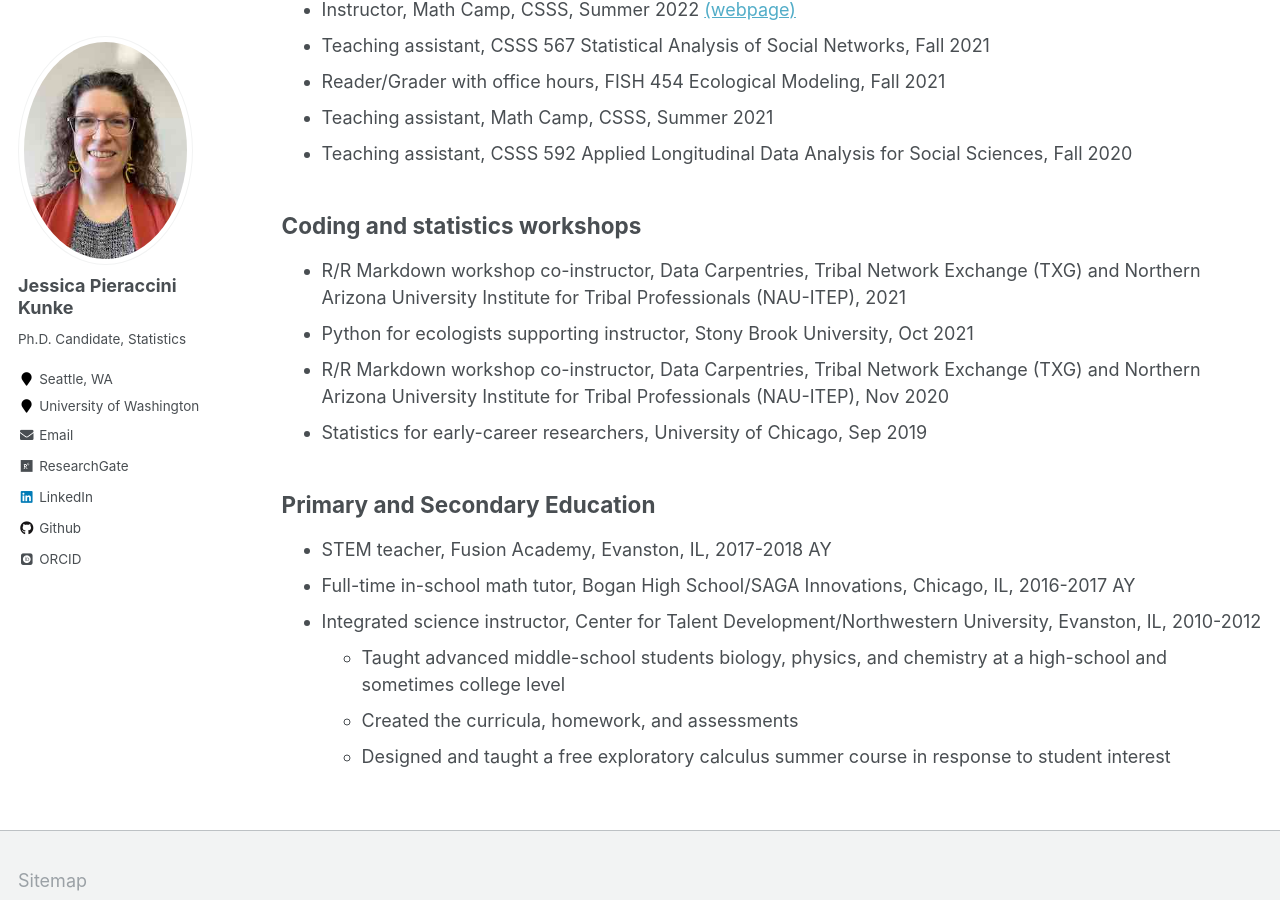
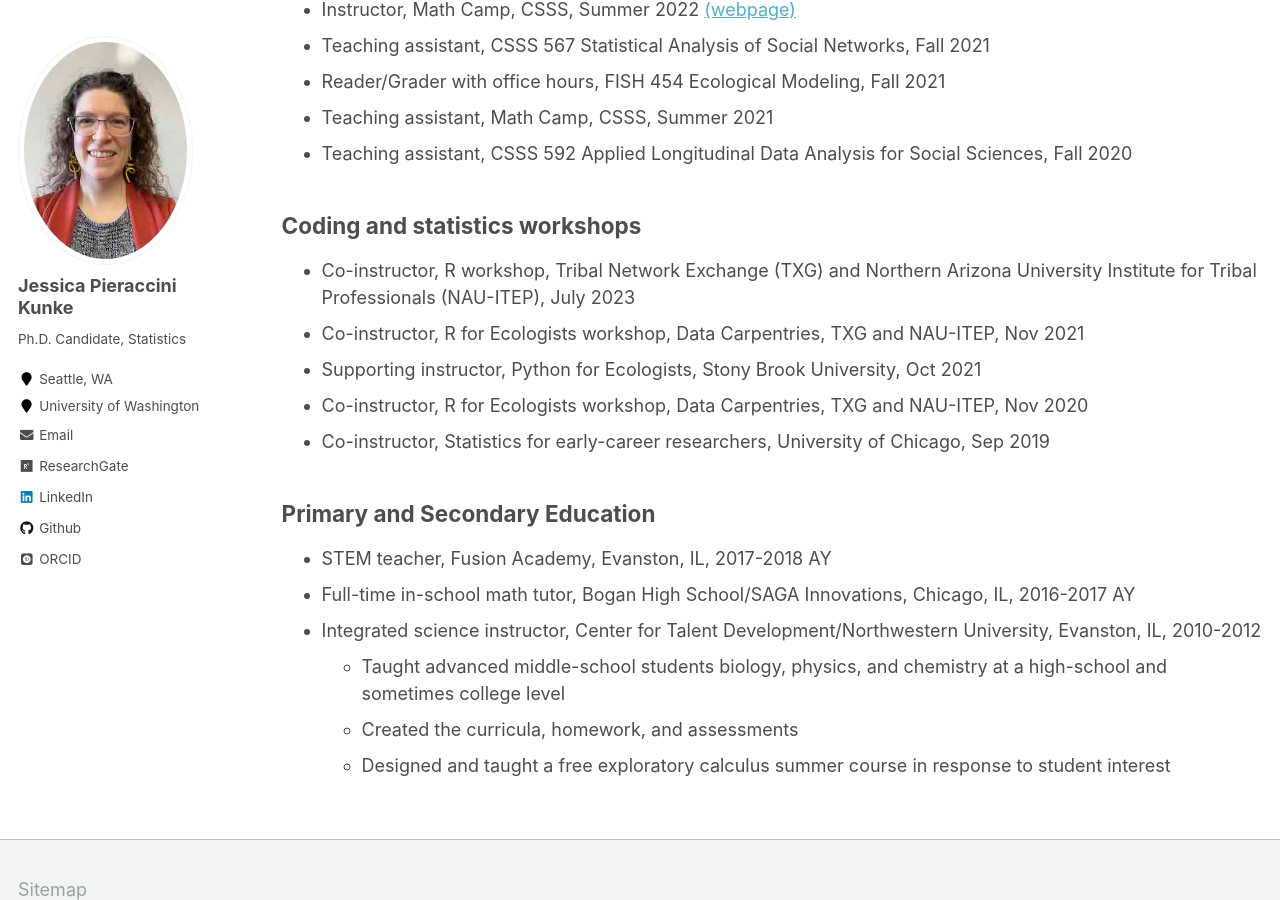
Before and after one commit to jpierkunke/jpierkunke.github.io, a Jekyll site: the page built from _pages/teaching.md, in a window 1280 px wide and 900 px high, scrolled down 809 px. Built offline with Jekyll 4.4.1, drawn with Linux system fonts in a browser that asks for light colours; some web fonts are replaced.

Commit message:
Update teaching.md

```diff
--- a/_pages/teaching.md
+++ b/_pages/teaching.md
@@ -23,10 +23,11 @@ One of my key roles is to help students become more self-directed learners, whic
 
 ## Coding and statistics workshops
 
-- R/R Markdown workshop co-instructor, Data Carpentries, Tribal Network Exchange (TXG) and Northern Arizona University Institute for Tribal Professionals (NAU-ITEP), 2021
-- Python for ecologists supporting instructor, Stony Brook University, Oct 2021
-- R/R Markdown workshop co-instructor, Data Carpentries, Tribal Network Exchange (TXG) and Northern Arizona University Institute for Tribal Professionals (NAU-ITEP), Nov 2020
-- Statistics for early-career researchers, University of Chicago, Sep 2019
+- Co-instructor, R workshop, Tribal Network Exchange (TXG) and Northern Arizona University Institute for Tribal Professionals (NAU-ITEP), July 2023
+- Co-instructor, R for Ecologists workshop, Data Carpentries, TXG and NAU-ITEP, Nov 2021
+- Supporting instructor, Python for Ecologists, Stony Brook University, Oct 2021
+- Co-instructor, R for Ecologists workshop, Data Carpentries, TXG and NAU-ITEP, Nov 2020
+- Co-instructor, Statistics for early-career researchers, University of Chicago, Sep 2019
 <!--- [(webpage)](https://marwahaha.github.io/2020-11-04-ITEP-online/) --->
 
 ## Primary and Secondary Education
```
